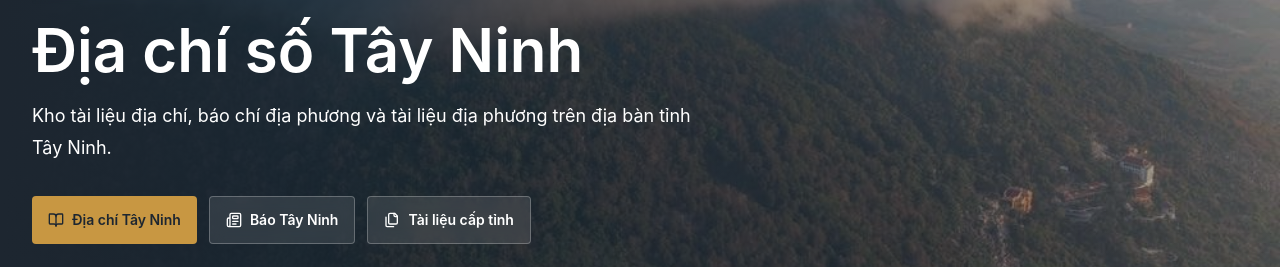
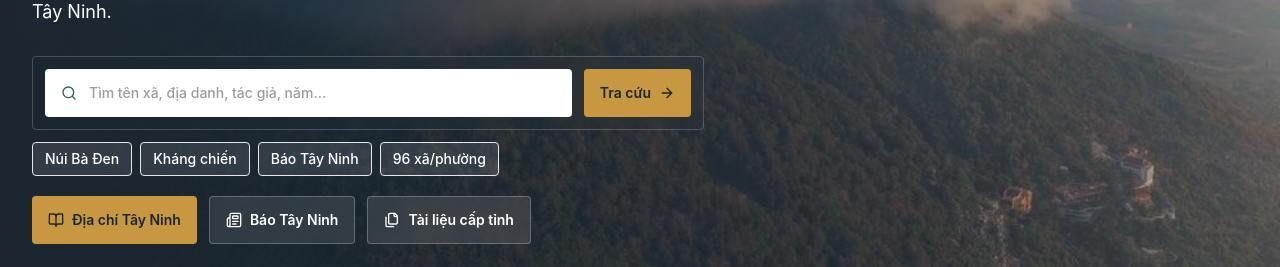
Before and after one commit to duythien24/diachitayninh, a Next.js app: page / in a window 1280 px wide. Shown: the part 365-632 px from the top of the page. Built offline with nearby package versions, Linux system fonts and the light colour scheme; no server answers; the database is empty.

Commit message:
Add homepage quick search

```diff
--- a/src/app/page.tsx
+++ b/src/app/page.tsx
@@ -15,6 +15,7 @@ import {
   MapPinned,
   Newspaper,
   Route,
+  Search,
   Sparkles,
   ScrollText
 } from "lucide-react";
@@ -219,7 +220,41 @@ export default async function HomePage() {
             <p className="mt-5 max-w-2xl text-lg leading-8 text-white/84">
               Kho tài liệu địa chí, báo chí địa phương và tài liệu địa phương trên địa bàn tỉnh Tây Ninh.
             </p>
-            <div className="mt-8 flex flex-wrap gap-3">
+            <form action="/tai-lieu" className="mt-7 flex max-w-2xl flex-col gap-3 rounded border border-white/20 bg-white/12 p-3 backdrop-blur sm:flex-row">
+              <label className="flex min-h-12 flex-1 items-center gap-3 rounded bg-white px-4 text-ink">
+                <Search className="h-4 w-4 shrink-0 text-palm" aria-hidden="true" />
+                <span className="sr-only">Tìm tài liệu</span>
+                <input
+                  name="q"
+                  className="min-w-0 flex-1 bg-transparent text-sm font-medium text-ink outline-none placeholder:text-ink/45"
+                  placeholder="Tìm tên xã, địa danh, tác giả, năm..."
+                />
+              </label>
+              <button
+                type="submit"
+                className="inline-flex min-h-12 items-center justify-center gap-2 rounded bg-brass px-4 text-sm font-semibold text-ink transition hover:bg-brass/90"
+              >
+                Tra cứu
+                <ArrowRight className="h-4 w-4" aria-hidden="true" />
+              </button>
+            </form>
+            <div className="mt-3 flex max-w-2xl flex-wrap gap-2 text-sm">
+              {[
+                { href: "/tai-lieu?q=nui%20ba%20den", label: "Núi Bà Đen" },
+                { href: "/tai-lieu?q=khang%20chien", label: "Kháng chiến" },
+                { href: "/tai-lieu?loai=bao_tay_ninh", label: "Báo Tây Ninh" },
+                { href: "/xa-phuong", label: "96 xã/phường" }
+              ].map((item) => (
+                <Link
+                  key={item.href}
+                  href={item.href}
+                  className="rounded border border-white/18 bg-white/10 px-3 py-1.5 font-medium text-white/86 transition hover:bg-white/18 hover:text-white"
+                >
+                  {item.label}
+                </Link>
+              ))}
+            </div>
+            <div className="mt-5 flex flex-wrap gap-3">
               <Link
                 href="/tai-lieu?loai=dia_chi"
                 className="inline-flex min-h-12 items-center gap-2 rounded bg-brass px-4 py-3 text-sm font-semibold text-ink transition hover:bg-brass/90"
```
